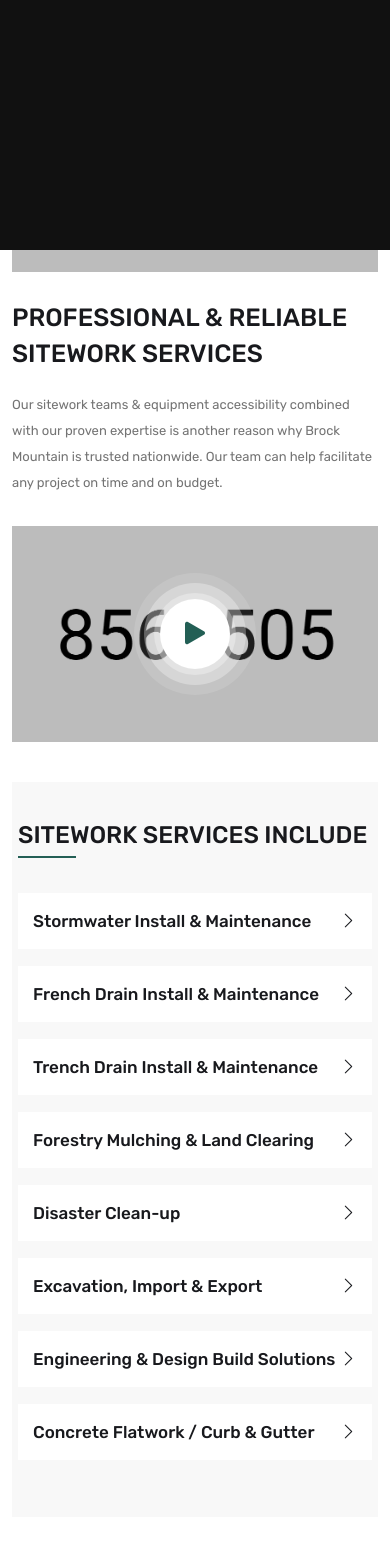
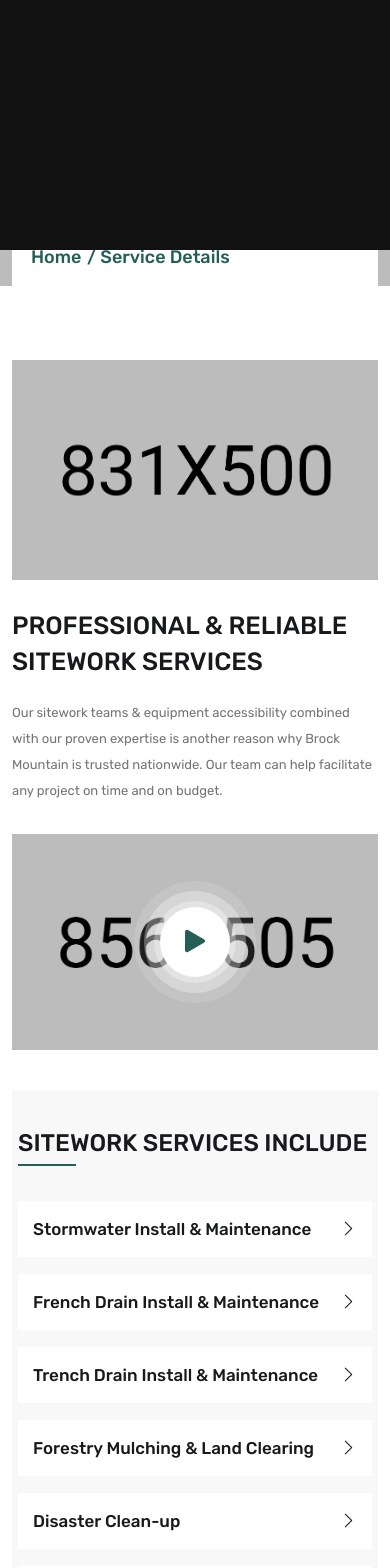
Before and after one commit to jdcardenasBrock/newbrockmlc, a PHP site: page /restoration.php in a window 390 px wide. Shown: the part 594-2162 px from the top of the page. Run offline with PHP 8.4, Linux system fonts and the light colour scheme; some libraries are stand-ins or nearby versions.

Commit message:
imagen superior restoration

```diff
--- a/restoration.php
+++ b/restoration.php
@@ -1,4 +1,29 @@
 <?php require 'header.php'; ?>
+<!--==================================================-->
+<!-- Start Euildint Breatcome Area -->
+<!--==================================================-->
+<div class="breatcome-area">
+    <div class="container">
+        <div class="row">
+            <div class="col-lg-12 col-md-12">
+                <div class="breatcome-content">
+                    <div class="breatcome-title">
+                        <h1>Service Details</h1>
+                    </div>
+                    <div class="bratcome-text">
+                        <ul>
+                            <li><a href="index.html">Home</a></li>
+                            <li>Service Details</li>
+                        </ul>
+                    </div>
+                </div>
+            </div>
+        </div>
+    </div>
+</div>
+<!--==================================================-->
+<!-- End Euildint Breatcome Area -->
+<!--==================================================-->
 <div class="service-details-area wow animate__slideInUp">
     <div class="container">
         <div class="row">
```
